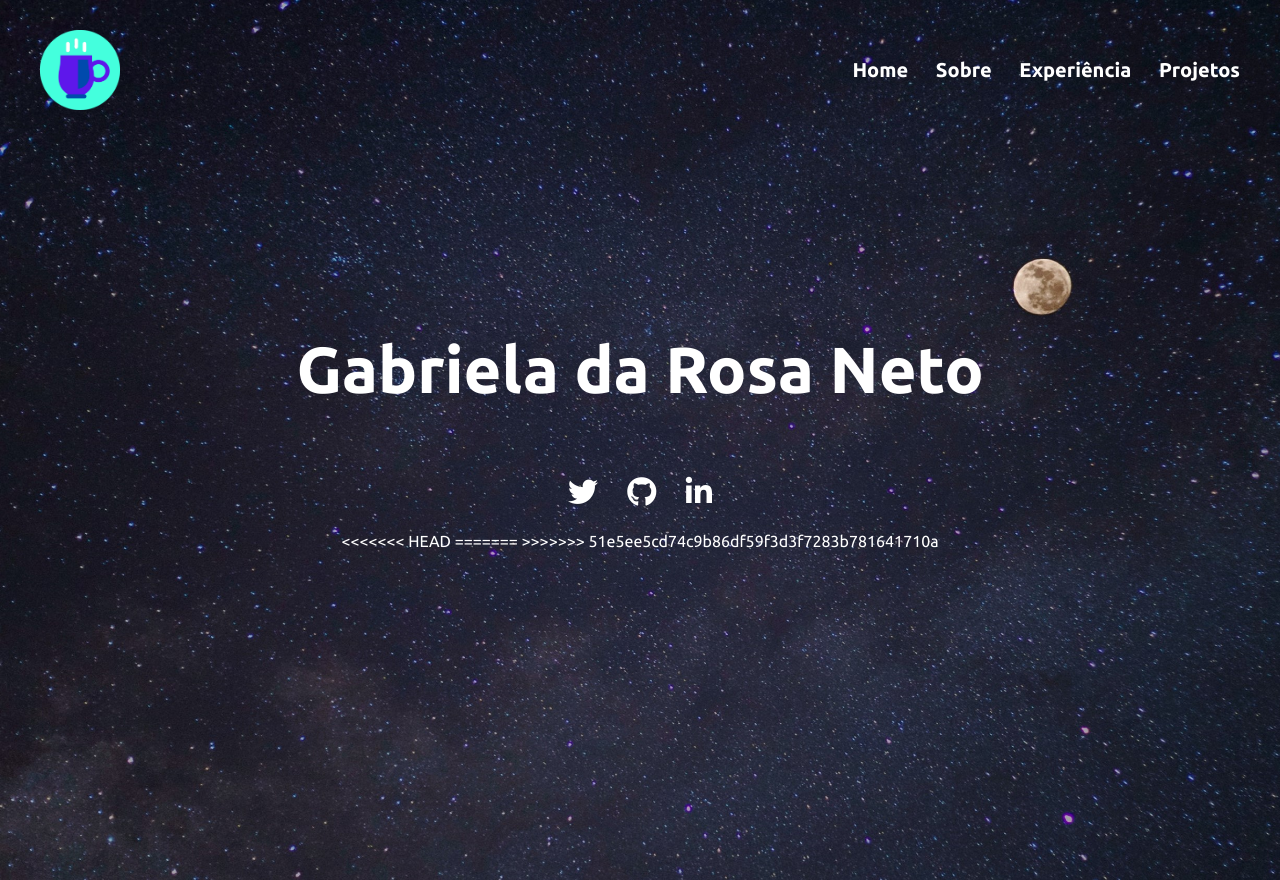
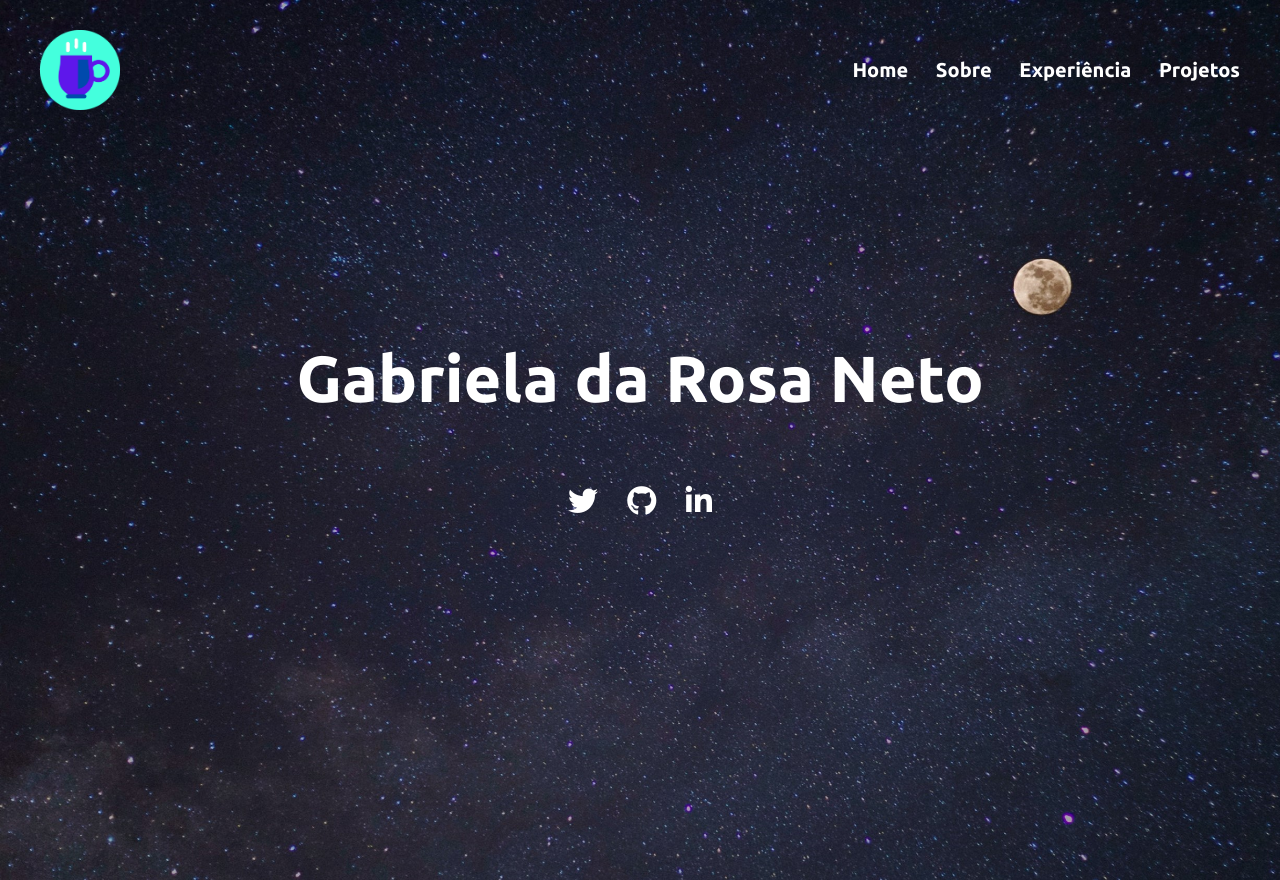
Before and after one commit to gabrinetor/Portfolio, a plain HTML site: page index.html in a window 1280 px wide. Shown: the top 880 px of the page. Drawn offline with nearby package versions, Linux system fonts and the light colour scheme.

Commit message:
Update index.html

```diff
--- a/index.html
+++ b/index.html
@@ -49,14 +49,12 @@
           <a href="https://github.com/gabrinetor?tab=repositories" class="fab fa-github"></a>
           <a href="https://www.linkedin.com/in/gabriela-da-rosa-neto-090799101/" class="fab fa-linkedin-in"></a>
         </div>
-<<<<<<< HEAD
         <!-- <input id="btnShow" class="botoes" type="button" value="Currículo" /> -->
       <div id="dialog" style="display: none"></div>
-=======
+
         <!--input id="btnShow" class="botoes" type="button" value="Currículo" /-->
     <div id="dialog" style="display: none">
       </div>
->>>>>>> 51e5ee5cd74c9b86df59f3d3f7283b781641710a
     </div>
   </section>
 
```
